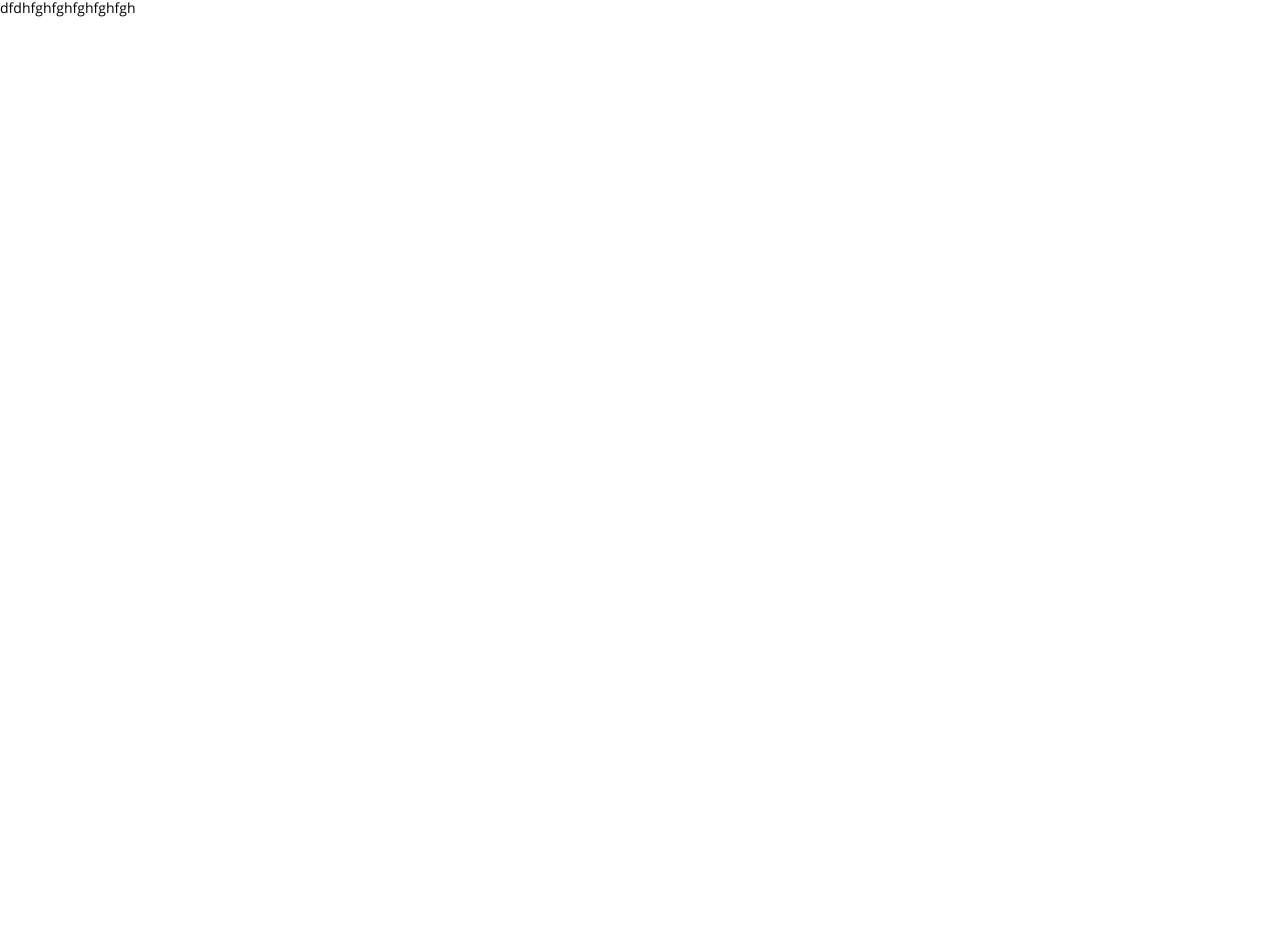
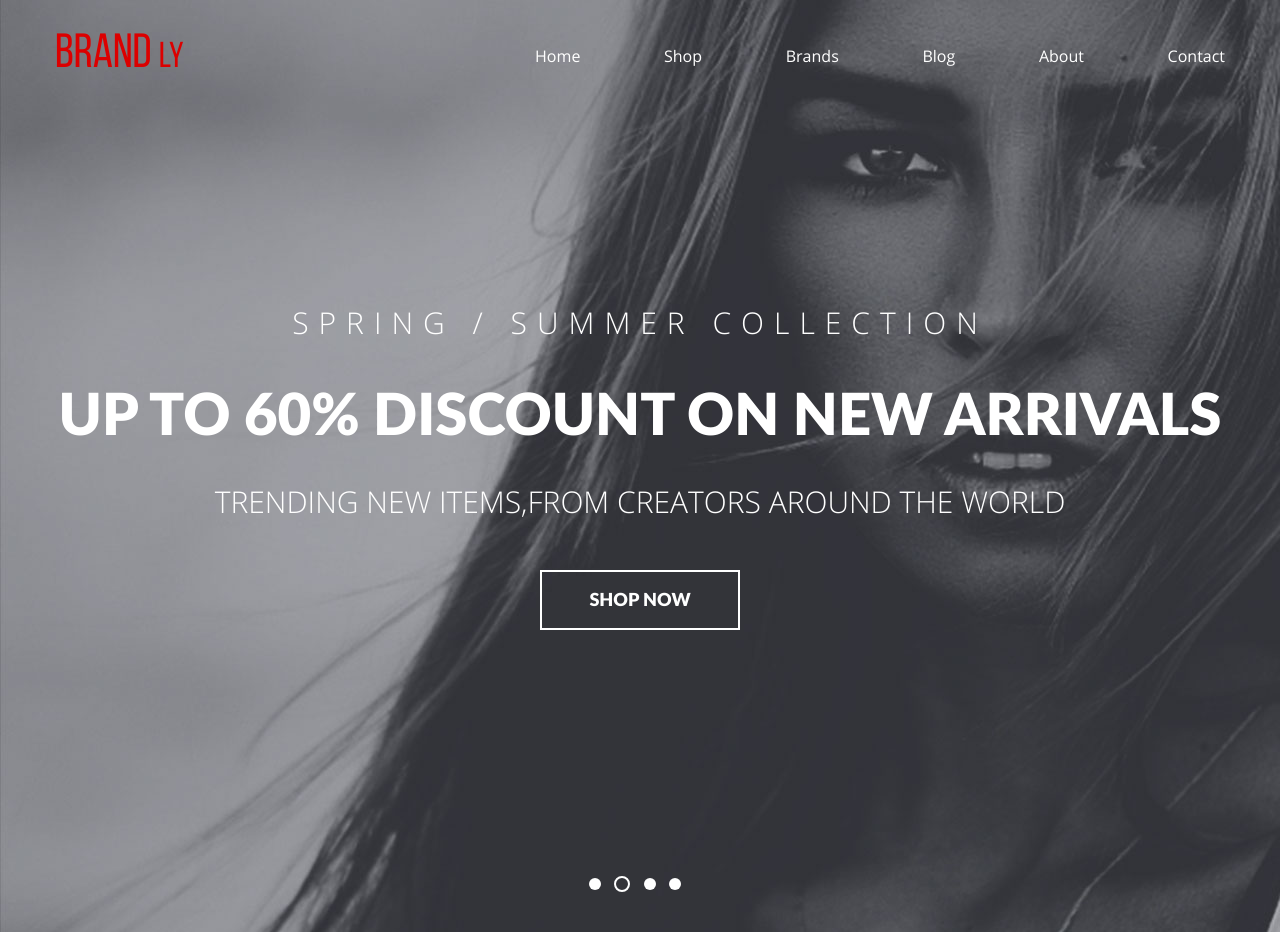
Before and after one commit to RatiboR1978/Brandly, a website: page index.html in a window 1280 px wide. Before the commit the page ends 800 px from the top, so only its background shows below. Drawn offline with Linux system fonts and the light colour scheme.

Commit message:
Сделал хедер

```diff
--- a/index.html
+++ b/index.html
@@ -9,7 +9,35 @@
   <link rel="stylesheet" href="css/style.css">
 </head>
 <body>
-dfdhfghfghfghfghfgh
+  <header class="header">
+    <div class="wrap">
+      <div class="clearfix">
+        <div class="header__logo">
+          <p>Brand <span>ly</span></p>
+        </div>
+        <nav class="header__menu">
+          <a href="#">Home</a>
+          <a href="#">Shop</a>
+          <a href="#">Brands</a>
+          <a href="#">Blog</a>
+          <a href="#">About</a>
+          <a href="#">Contact</a>
+        </nav>
+      </div>
+      <div class="header__text">
+        <p class="header__text-light">Spring / Summer Collection</p>
+        <h1>UP TO 60% DISCOUNT ON NEW ARRIVALS</h1>
+        <p class="header__text-normal">TRENDING NEW ITEMS,FROM CREATORS AROUND THE WORLD</p>
+      </div>
+      <button class="header__button">SHOP NOW</button>
+      <div class="header__paginations">
+        <a href="#" class="header__pagination"></a>
+        <a href="#" class="header__pagination header__pagination--active"></a>
+        <a href="#" class="header__pagination"></a>
+        <a href="#" class="header__pagination"></a>
+      </div>
+    </div>
+  </header>
   <script src="js/libs.min.js"></script>
   <script src="js/common.js"></script>
 </body>
--- a/sass/blocks/header.scss
+++ b/sass/blocks/header.scss
@@ -0,0 +1,86 @@
+.header {
+  background: url("../img/bg.jpg") no-repeat;
+  min-height: 932px;
+}
+.header__logo {
+  float: left;
+  p {
+    margin-top: 28px;
+    font-family: bebasneueregular, Arial, sans-serif;
+    font-size: 48px;
+    color: #dc0000;
+    span {
+      font-size: 36px;
+    }
+  }
+}
+
+.header__menu {
+  float: right;
+  margin-top: 47px;
+  a {
+    color: white;
+    font-size: 16px;
+    margin-right: 80px;
+  }
+  a:last-child {
+    margin-right: 0;
+  }
+}
+
+.header__text {
+  margin-top: 175px;
+  text-align: center;
+  color: white;
+  h1 {
+    font-family: latoblack, Arial, sans-serif;
+    font-size: 58px;
+  }
+}
+
+.header__text-light{
+  font-family: opensanslight, Arial, sans-serif;
+  text-transform: uppercase;
+  font-size: 30px;
+  letter-spacing: 10px;
+}
+
+.header__text-normal {
+  font-family: opensanslight, Arial, sans-serif;
+  font-size: 30px;
+}
+
+.header__button {
+  display: block;
+  margin: 50px auto 0;
+  width: 200px;
+  height: 60px;
+  border: 2px solid white;
+  background: none;
+  color: white;
+  outline: none;
+  cursor: pointer;
+  font-family: latoblack, Arial, sans-serif;
+  font-size: 18px;
+}
+
+.header__paginations {
+  margin-top: 245px;
+  text-align: center;
+}
+
+.header__pagination {
+  margin-right: 10px;
+  display: inline-block;
+  width: 12px;
+  height: 12px;
+  background: #fff;
+  border-radius: 50%;
+  vertical-align: middle;
+}
+
+.header__pagination--active {
+  background: none;
+  border: 2px solid white;
+  vertical-align: middle;
+}
--- a/sass/global/fonts.scss
+++ b/sass/global/fonts.scss
@@ -46,3 +46,11 @@
   font-weight: normal;
   font-style: normal;
 }
+
+@font-face {
+  font-family: 'opensanslight';
+  src: url('../fonts/opensanslight.woff2') format('woff2'),
+  url('../fonts/opensanslight.woff') format('woff');
+  font-weight: normal;
+  font-style: normal;
+}
--- a/sass/global/global.scss
+++ b/sass/global/global.scss
@@ -8,7 +8,10 @@
   text-decoration: none;
 }
 
-
+.wrap {
+  max-width: 1170px;
+  margin: 0 auto;
+}
 
 img {
   max-width: 100%;
@@ -21,8 +24,3 @@
   display: table;
   clear: both;
 }
-
-  .wrap {
-    display: flex;
-    justify-content: center;
-  }
```
Also changed, not shown: css/style.css, css/style.min.css, fonts/opensanslight.woff (added), fonts/opensanslight.woff2 (added).
